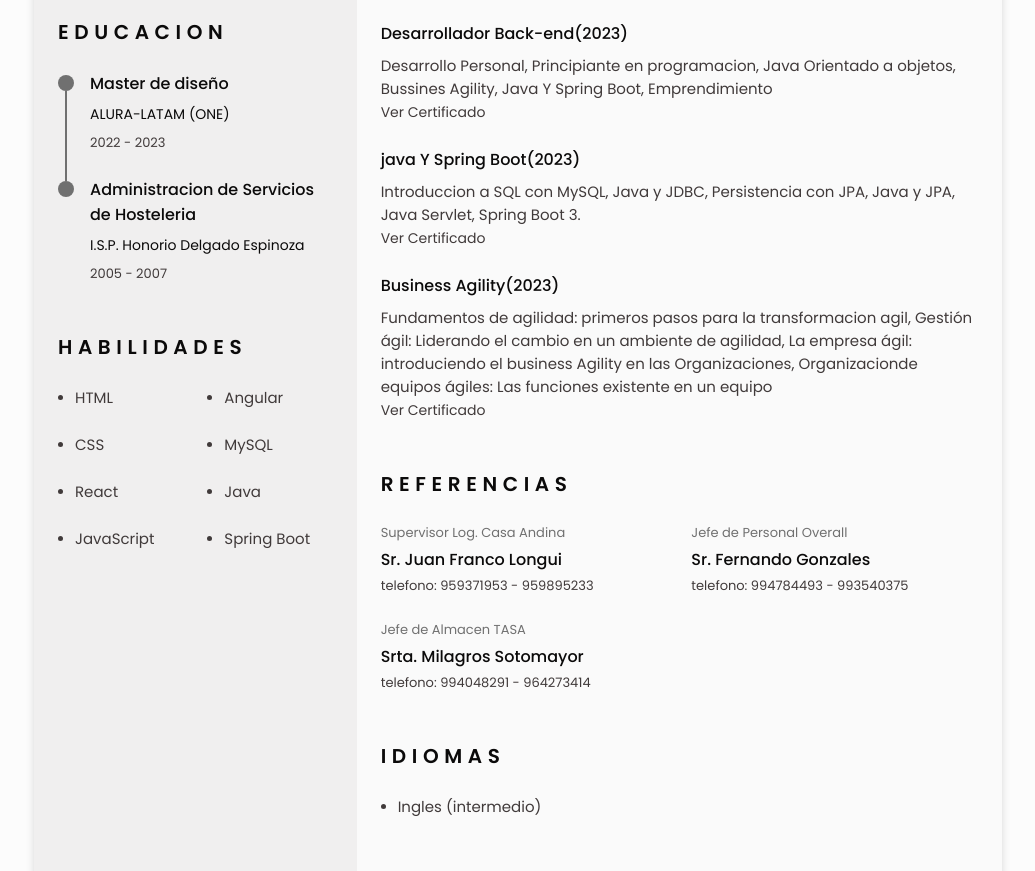
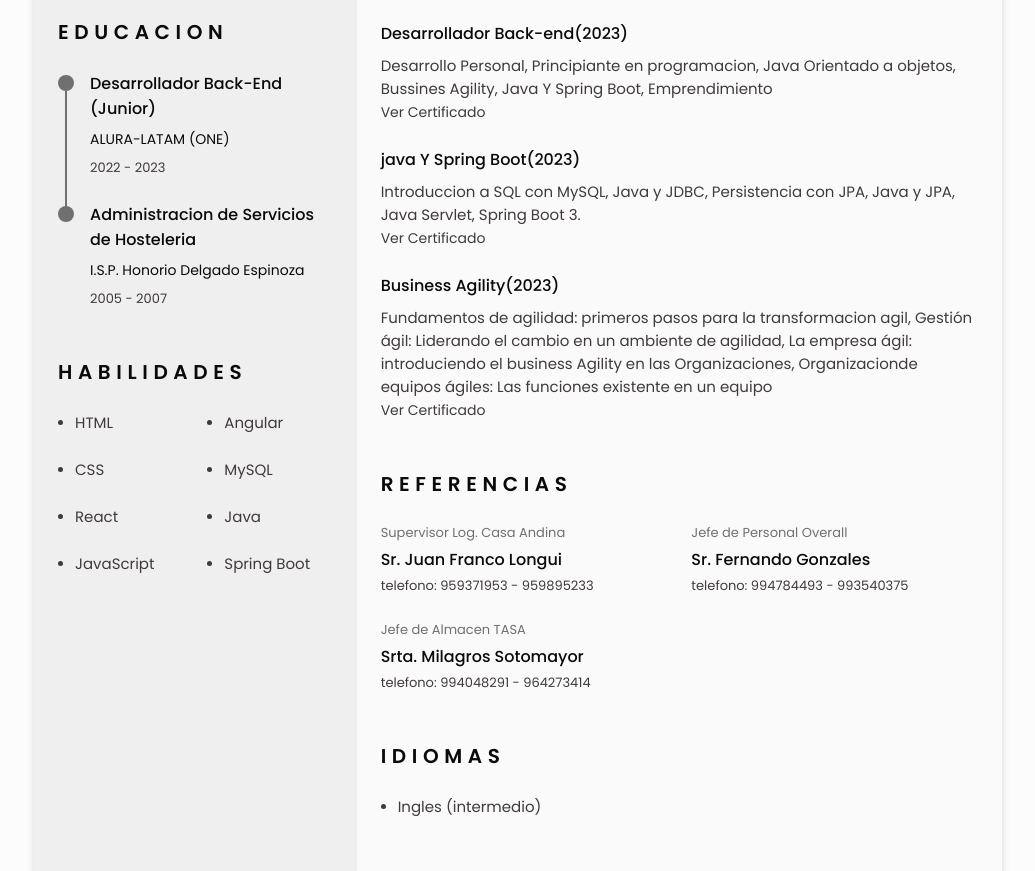
Before and after one commit to Jariruna/website_cv, a plain HTML site: page index.html in a window 1280 px wide. Shown: the part 1039-1910 px from the top of the page, without its empty margins (122-1157 px from the left). Drawn offline with nearby package versions, Linux system fonts and the light colour scheme.

Commit message:
Update index.html
actualizacion de html

```diff
--- a/index.html
+++ b/index.html
@@ -147,7 +147,7 @@
                                 </div>
 
                                 <div class="education_data bd-grid">
-                                    <h3 class="education_title">Master de diseño</h3>
+                                    <h3 class="education_title">Desarrollador Back-End (Junior)</h3>
                                     <span class="education_studies">ALURA-LATAM (ONE)</span>
                                     <span class="education_year">2022 - 2023</span>
                                 </div>
```
